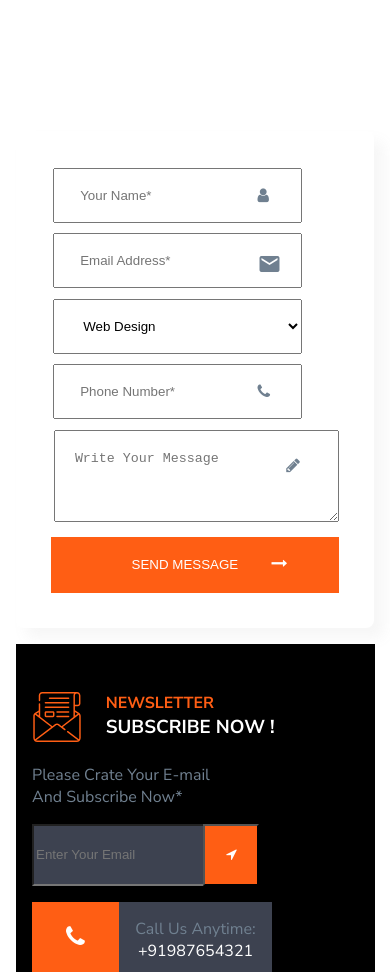
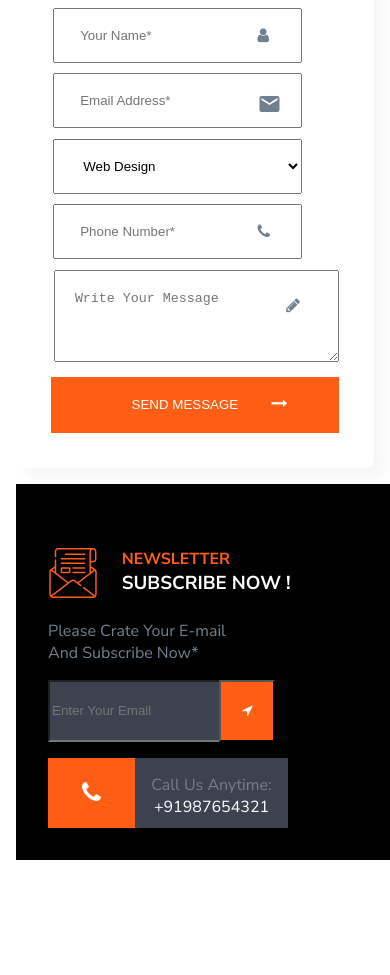
Before and after one commit to AnishNagarajan/website1, a plain HTML site: page index.html in a window 390 px wide. Shown: the part 8516-9491 px from the top of the page. Drawn offline with Linux system fonts and the light colour scheme.

Commit message:
website1

```diff
--- a/assets/css/form.css
+++ b/assets/css/form.css
@@ -209,6 +209,7 @@ color: slategray;
 @media (max-width:720px) {
     .main1-formsec{
         display:block;
+        margin-top: -10rem;
     }
        .main2-formsec{
         display:block;
@@ -234,8 +235,7 @@ color: slategray;
         margin: 2%;
         height:75%
     }
-
-
-
-
+    .sec-formm {
+        padding:1rem;
+    }
 }
```
